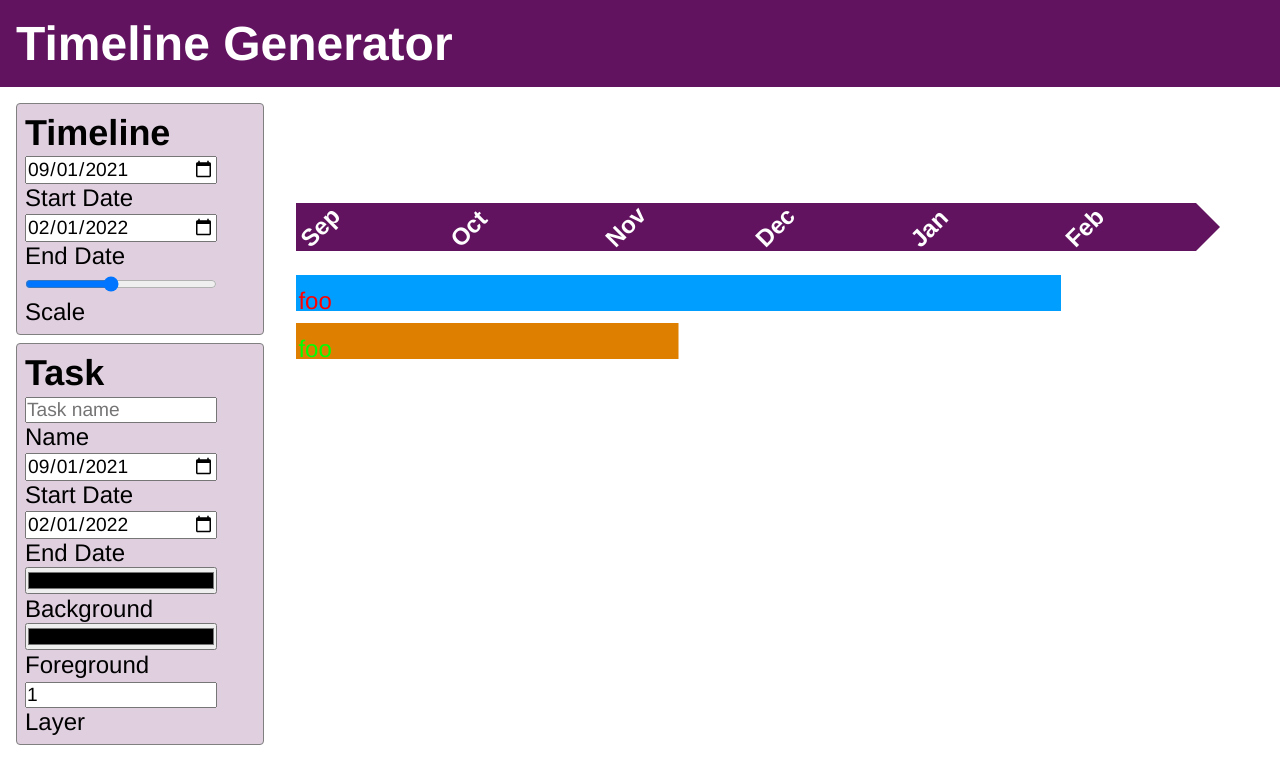
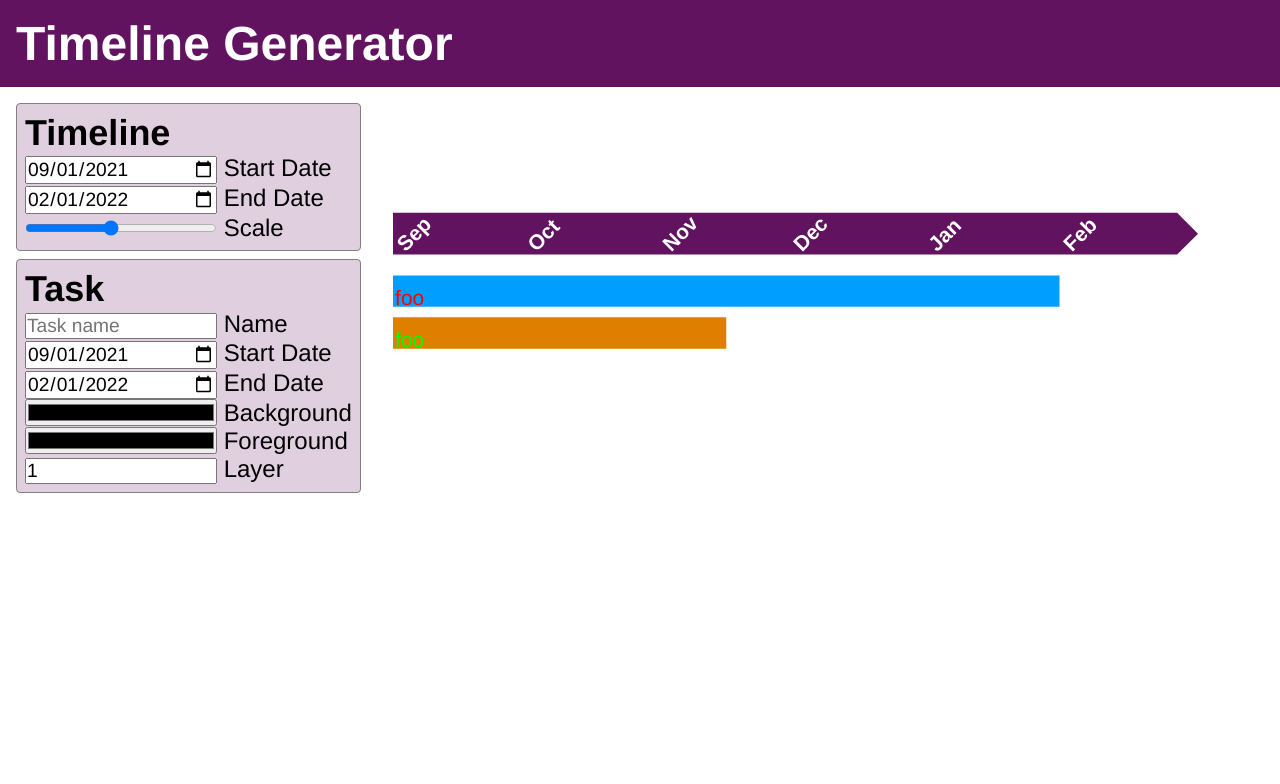
Before and after one commit to portsoc/timeline, a plain HTML site: page index.html in a window 1280 px wide. Drawn offline with Linux system fonts and the light colour scheme.

Commit message:
fit image

```diff
--- a/index.html
+++ b/index.html
@@ -60,7 +60,7 @@
 
 
 
-<svg id=timeline width=1000 height=600>
+<svg id=timeline width=1000 height=600 viewBox="0 0 1000 600">
   <path id="bar" d="M0,100 L900,100 L925,125 L900,150 L0,150 z"></path>
   <text x="80" y="80">anywhere</text>
 </svg>
--- a/style.css
+++ b/style.css
@@ -72,6 +72,7 @@
 svg {
   grid-area: output;
   background: var(--bg);
+  width: 100%;
 }
 
 #bar {
```
